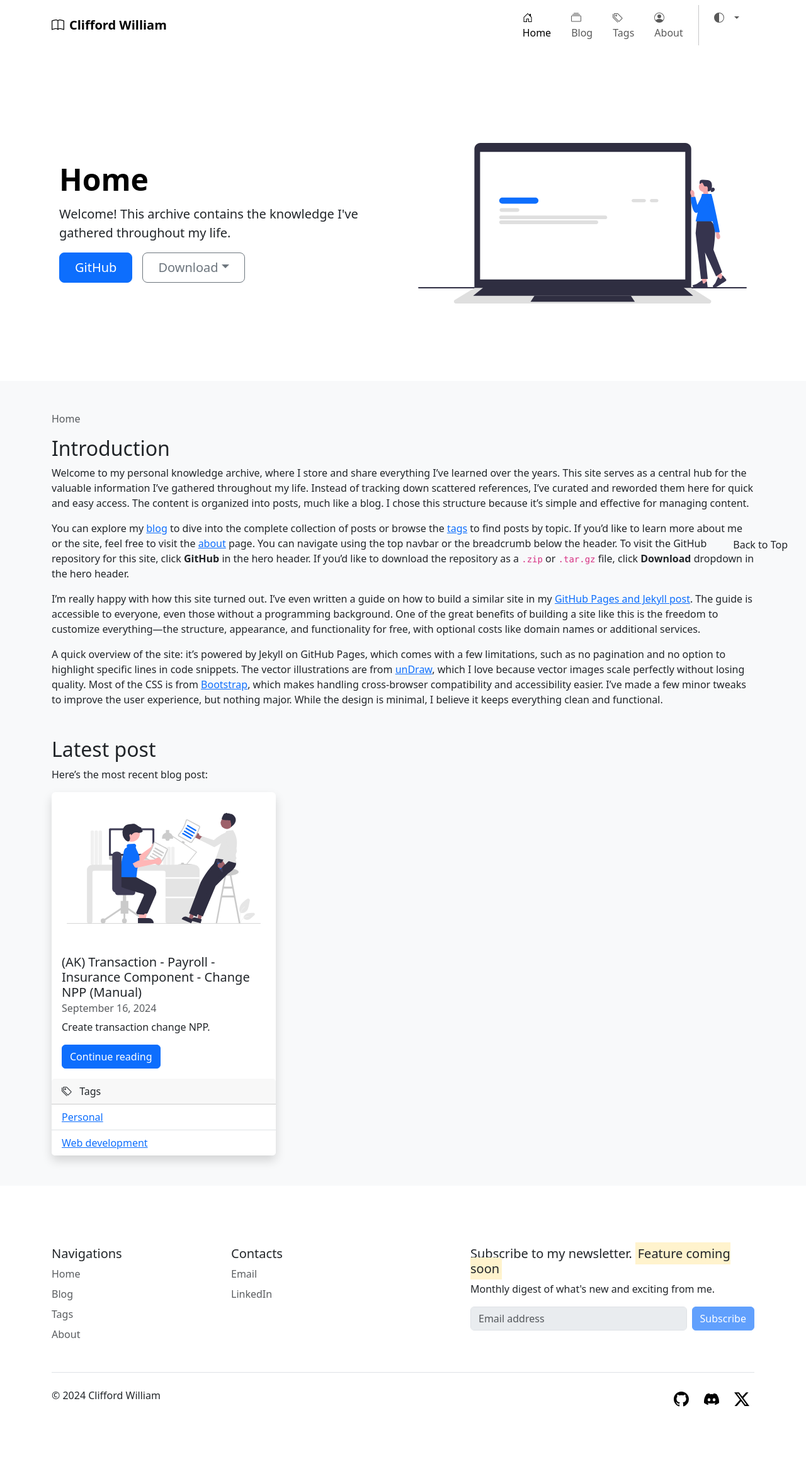
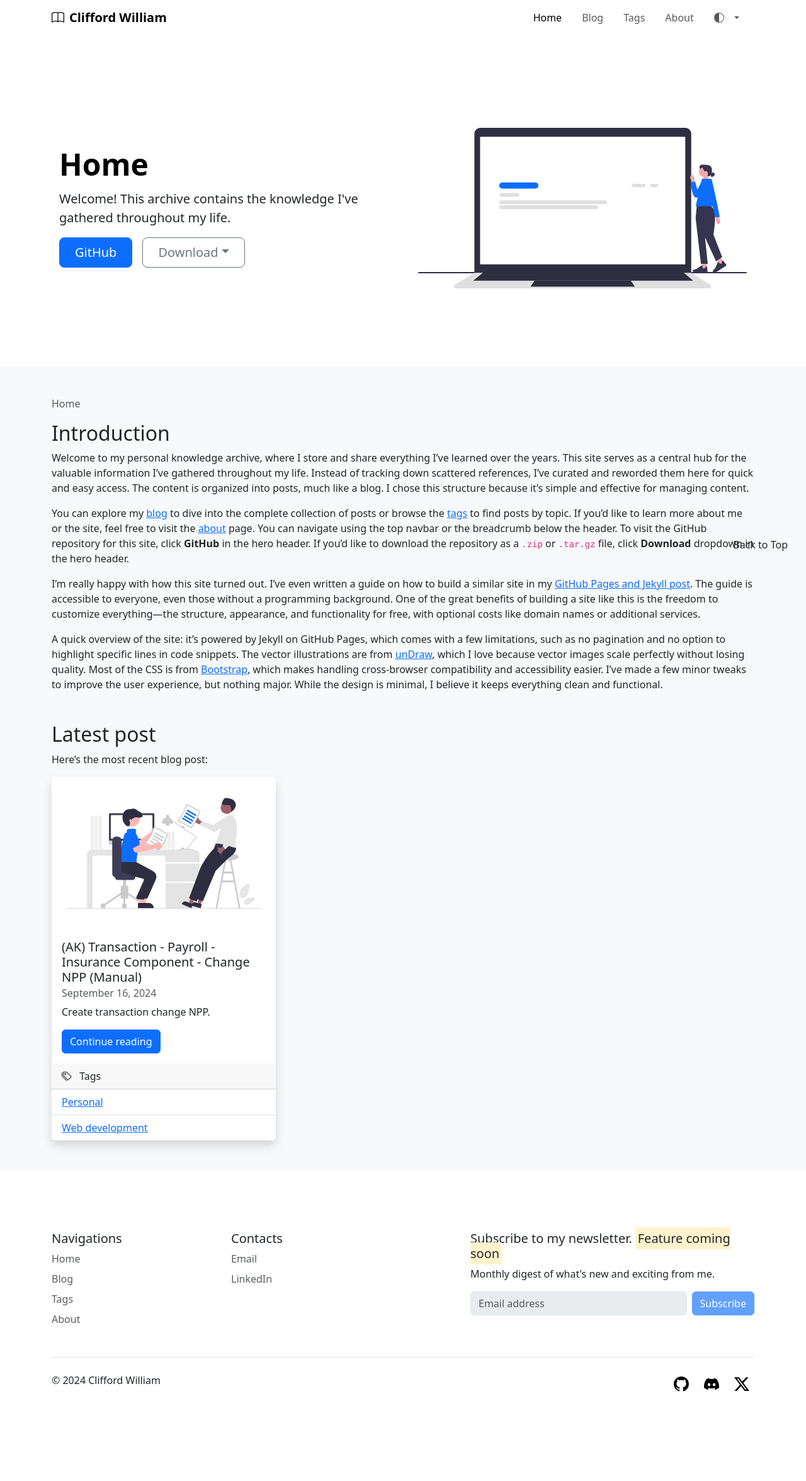
Before and after one commit to cliffordwilliam/my_archive, a Jekyll site: the page built from index.md, in a window 1280 px wide. Shown: the whole page at 63% size. Built offline with Jekyll 4.4.1, drawn with Linux system fonts in a browser that asks for light colours; after the commit the page ends 2328 px from its top, so only the background shows below that.

Commit message:
fix hidding

```diff
--- a/_layouts/default.html
+++ b/_layouts/default.html
@@ -32,14 +32,14 @@
               <li class="nav-item">
                 <a class="nav-link {% if page.url == item.url %}active{% endif %}"
                   href="{{ site.baseurl }}{{ item.url }}" {% if page.url==item.url %}aria-current="page" {% endif %}>
-                  <div class="d-md-none d-lg-block">
+                  <div class="d-md-none">
                     {% include icon_svgs/{{ item.svg }} %}
                   </div>
                   {{ item.title }}
                 </a>
               </li>
               {% endfor %}
-              <li class="vr d-md-none d-lg-block"></li>
+              <li class="vr d-md-none"></li>
               <li class="nav-item dropdown">
                 <button class="btn btn-link nav-link dropdown-toggle" id="bd-theme" type="button" aria-expanded="false"
                   data-bs-toggle="dropdown" data-bs-display="static" aria-label="Toggle theme (dark)">
```
